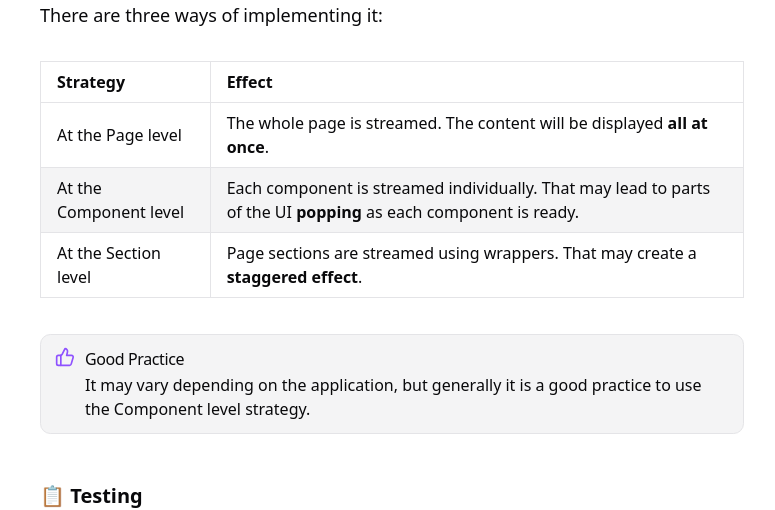
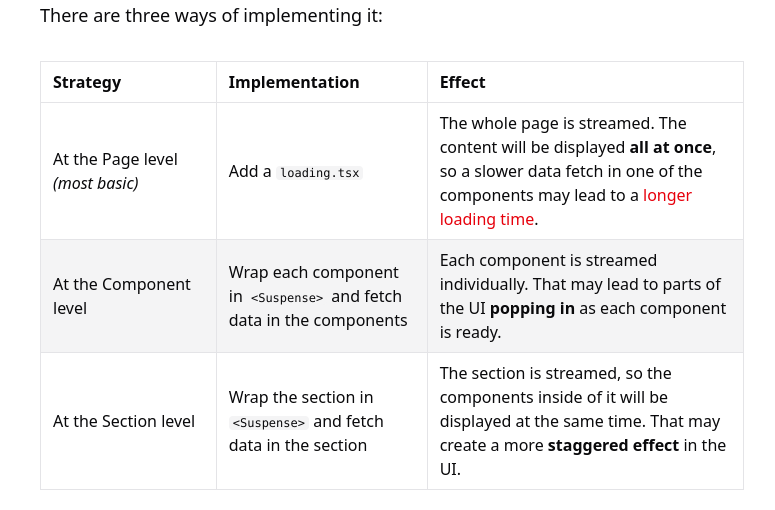
Before and after one commit to ggabrao/nextjs-handbook, a Next.js app: page /streaming in a window 1280 px wide. Shown: the part 319-829 px from the top of the page, without its empty margins (248-1023 px from the left). Built offline with nearby package versions, Linux system fonts and the light colour scheme.

Commit message:
Review content on Streaming

```diff
--- a/app/streaming/layout.tsx
+++ b/app/streaming/layout.tsx
@@ -21,41 +21,53 @@ export default function StreamingLayout({ children }: { children: ReactNode }) {
                     Streaming is recommended to prevent slow data requests from blocking the whole page, and to allow interaction with the UI without waiting for everything to load.
                     There are three ways of implementing it:
                 </p>
-                <div className="mt-6 w-full overflow-y-auto lg:mt-8">
-                    <table className="w-full text-sm lg:text-base">
+                <div className="mt-6 w-full overflow-x-auto lg:mt-8">
+                    <table className="w-full min-w-[600px] text-sm lg:text-base">
                         <thead>
                             <tr className="even:bg-muted m-0 border-t p-0">
-                                <th className="border px-4 py-2 text-left font-bold [&[align=center]]:text-center [&[align=right]]:text-right">
+                                <th className="border px-3 py-2 text-left font-bold w-[25%] [&[align=center]]:text-center [&[align=right]]:text-right">
                                     Strategy
                                 </th>
-                                <th className="border px-4 py-2 text-left font-bold [&[align=center]]:text-center [&[align=right]]:text-right">
+                                <th className="border px-3 py-2 text-left font-bold w-[30%] [&[align=center]]:text-center [&[align=right]]:text-right">
+                                    Implementation
+                                </th>
+                                <th className="border px-3 py-2 text-left font-bold w-[45%] [&[align=center]]:text-center [&[align=right]]:text-right">
                                     Effect
                                 </th>
                             </tr>
                         </thead>
                         <tbody>
                             <tr className="even:bg-muted m-0 border-t p-0">
-                                <td className="border px-4 py-2 text-left [&[align=center]]:text-center [&[align=right]]:text-right">
-                                    At the Page level
+                                <td className="border px-3 py-2 text-left [&[align=center]]:text-center [&[align=right]]:text-right">
+                                    At the Page level <span className="italic">(most basic)</span>
                                 </td>
-                                <td className="border px-4 py-2 text-left [&[align=center]]:text-center [&[align=right]]:text-right">
-                                    The whole page is streamed. The content will be displayed <span className="font-semibold">all at once</span>.
+                                <td className="border px-3 py-2 text-left [&[align=center]]:text-center [&[align=right]]:text-right">
+                                    Add a <code className="text-xs bg-muted px-1 rounded">loading.tsx</code>
+                                </td>
+                                <td className="border px-3 py-2 text-left [&[align=center]]:text-center [&[align=right]]:text-right">
+                                    The whole page is streamed. The content will be displayed <span className="font-semibold">all at once</span>, so a slower data fetch in one of the components may lead to a <span className="text-destructive">longer loading time</span>.
                                 </td>
                             </tr>
                             <tr className="even:bg-muted m-0 border-t p-0">
-                                <td className="border px-4 py-2 text-left [&[align=center]]:text-center [&[align=right]]:text-right">
+                                <td className="border px-3 py-2 text-left [&[align=center]]:text-center [&[align=right]]:text-right">
                                     At the Component level
                                 </td>
-                                <td className="border px-4 py-2 text-left [&[align=center]]:text-center [&[align=right]]:text-right">
-                                    Each component is streamed individually. That may lead to parts of the UI <span className="font-semibold">popping</span> as each component is ready.
+                                <td className="border px-3 py-2 text-left [&[align=center]]:text-center [&[align=right]]:text-right">
+                                    Wrap each component in <code className="text-xs bg-muted px-1 rounded">&lt;Suspense&gt;</code> and fetch data in the components
+                                </td>
+                                <td className="border px-3 py-2 text-left [&[align=center]]:text-center [&[align=right]]:text-right">
+                                    Each component is streamed individually. That may lead to parts of the UI <span className="font-semibold">popping in</span> as each component is ready.
                                 </td>
                             </tr>
                             <tr className="even:bg-muted m-0 border-t p-0">
-                                <td className="border px-4 py-2 text-left [&[align=center]]:text-center [&[align=right]]:text-right">
+                                <td className="border px-3 py-2 text-left [&[align=center]]:text-center [&[align=right]]:text-right">
                                     At the Section level
                                 </td>
-                                <td className="border px-4 py-2 text-left [&[align=center]]:text-center [&[align=right]]:text-right">
-                                    Page sections are streamed using wrappers. That may create a <span className="font-semibold">staggered effect</span>.
+                                <td className="border px-3 py-2 text-left [&[align=center]]:text-center [&[align=right]]:text-right">
+                                    Wrap the section in <code className="text-xs bg-muted px-1 rounded">&lt;Suspense&gt;</code> and fetch data in the section
+                                </td>
+                                <td className="border px-3 py-2 text-left [&[align=center]]:text-center [&[align=right]]:text-right">
+                                    The section is streamed, so the components inside of it will be displayed at the same time. That may create a more <span className="font-semibold">staggered effect</span> in the UI.
                                 </td>
                             </tr>
                         </tbody>
--- a/components/streaming-menu.tsx
+++ b/components/streaming-menu.tsx
@@ -6,7 +6,7 @@ import { usePathname } from "next/navigation";
 
 const links = [
     { name: 'Page level', href: "/streaming/page-level#testing" },
-    { name: 'Compoment level', href: "/streaming/component-level#testing" },
+    { name: 'Component level', href: "/streaming/component-level#testing" },
     { name: 'Section level', href: "/streaming/section-level#testing" },
 ];
 
```
